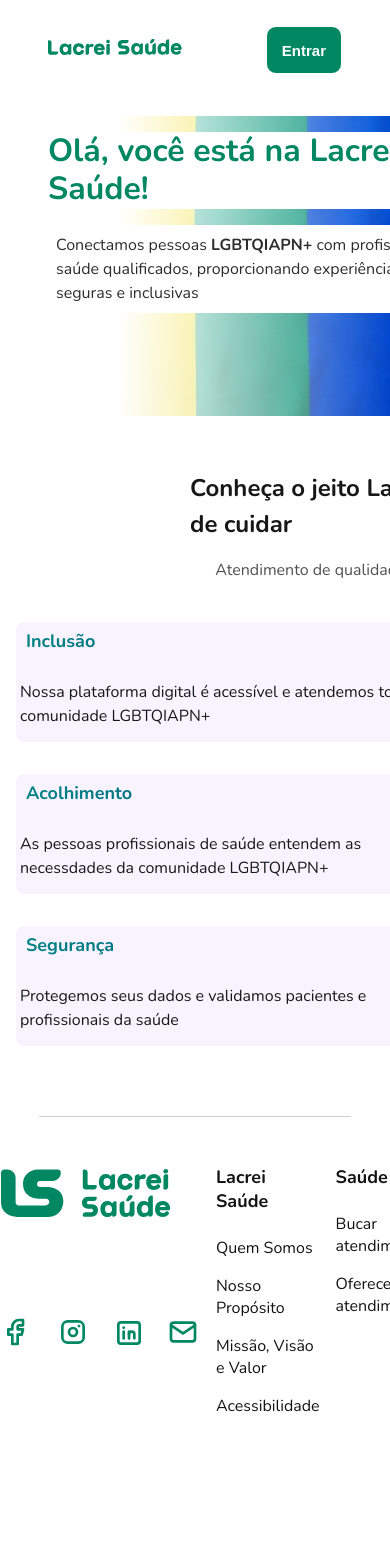
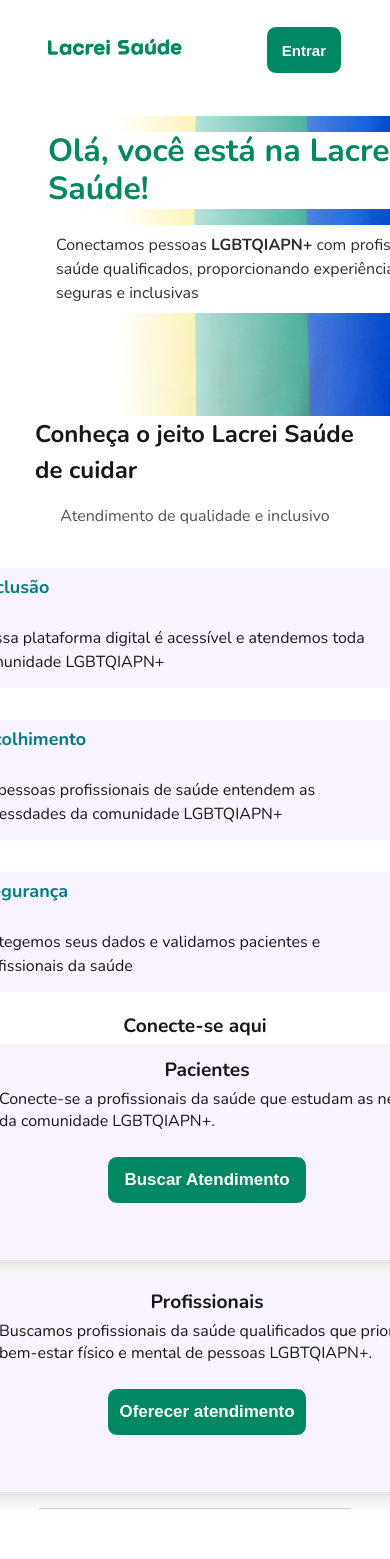
Before and after one commit to devLucasCBMelo/desafio-react-next-lacrei, a Next.js app: page / in a window 390 px wide. Shown: the top 1559 px of the page. Before the commit the page ends 1483 px from the top, so only its background shows below. Built offline with nearby package versions, Linux system fonts and the light colour scheme.

Commit message:
finalizando layout mobile página principal

```diff
--- a/app/styles.tsx
+++ b/app/styles.tsx
@@ -81,7 +81,11 @@
   width: 100vw;
 
   @media (max-width: 768px) {
-    height: 700px;
+    height: 100%;
+    display: flex;
+    flex-direction: column;
+    align-items: center;
+    justify-content: flex-start;
   }
 `;
 
@@ -133,7 +137,7 @@
   @media (max-width: 768px) {
     display: flex;
     flex-direction: column;
-    align-items: flex-start;
+    align-items: center;
   }
 `
 
@@ -148,6 +152,27 @@
     text-align: center;
     margin-bottom: ${spacing_stack.xs};
   }
+
+  @media (max-width: 768px) {
+    display: flex;
+    flex-direction: column;
+    align-items: center;
+
+    h2 {
+      width: 20rem;
+      font-size: 1.2rem;
+      line-height: 2.25rem;
+      margin: 0px;
+    }
+
+    p {
+      width: 300px;
+    }
+
+    div {
+      width: 500px;
+    }
+  }
 `
 
 export const Divider = styled.div`
--- a/components/footer/Footer.tsx
+++ b/components/footer/Footer.tsx
@@ -11,9 +11,9 @@
   return (
     <FooterContainer>
       <FooterBox>
-        <Image src={logo_branca} alt="logo da lacrei saúde" />
-        <div>
-          <ConectionBar>
+        <Image id="logo_lacrei_footer" src={logo_branca} alt="logo da lacrei saúde" />
+        <div id="left_div_footer">
+          <ConectionBar id="connection_bar_footer">
               <a href="https://www.facebook.com/lacrei.saude/">
                 <Image src={facebook_icon} alt="ícone do facebook" />
               </a>
--- a/components/footer/styles.ts
+++ b/components/footer/styles.ts
@@ -20,6 +20,20 @@
 
     a {
       font-size: 16px;
+    }
+
+    @media (max-width: 768px) {
+      display: flex;
+      flex-direction: row;
+      justify-content: space-evenly;
+
+      #logo_lacrei_footer {
+        display: none;
+      }
+
+      #left_div_footer {
+        display: none;
+      }
     }
 `;
 
```
